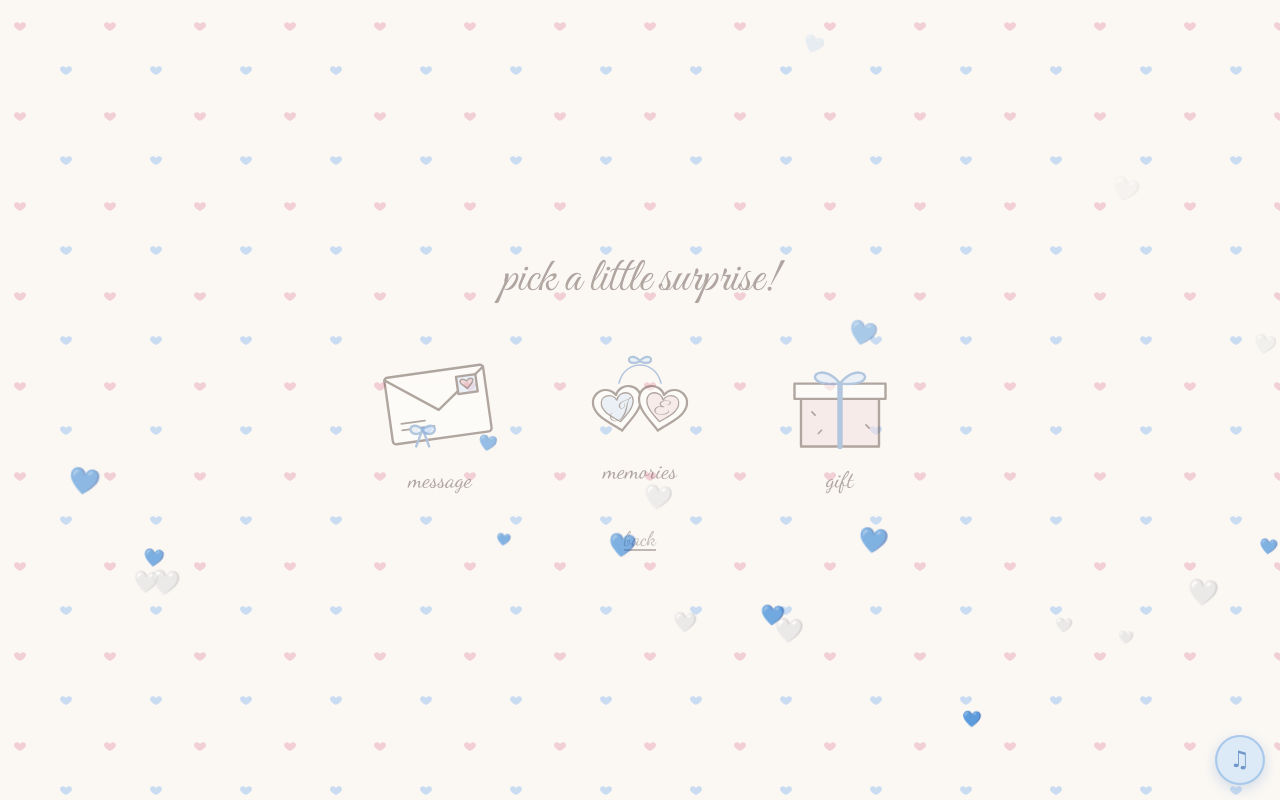
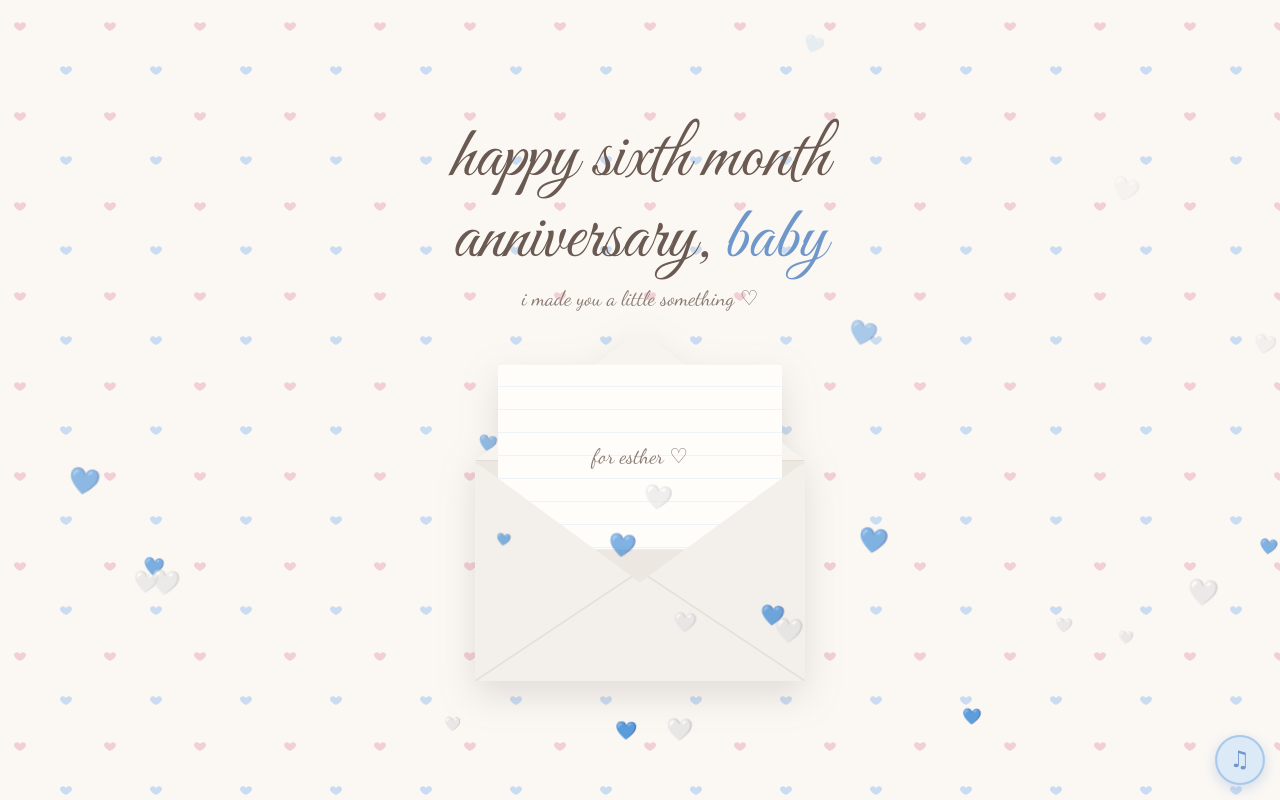
Before and after one commit to JalilM16/happy-6-months, a plain HTML site: page index.html in a window 1280 px wide. Both pictures are taken after a click on the button "open the envelope". Drawn offline with Linux system fonts and the light colour scheme.

Commit message:
Hold the opened envelope until the opening song finishes

```diff
--- a/index.html
+++ b/index.html
@@ -445,10 +445,20 @@ mb.addEventListener('click',()=>{
 
 // envelope
 const env=document.getElementById('envelope');
+let envWait=null;
+function leaveEnvelope(){ if(!envWait) return; clearInterval(envWait); envWait=null; go('menu'); }
 env.addEventListener('click',()=>{
-  if(env.classList.contains('open')) return;
+  if(env.classList.contains('open')){ leaveEnvelope(); return; } // tap again to skip
   env.classList.add('open'); burst(14);
-  setTimeout(()=>go("menu"),2100);
+  // stay on the open letter until the opening song finishes its first play-through
+  const op=tracks.opening, start=Date.now();
+  const songLeft=((op.duration||7.7)-(op.currentTime||0))*1000;
+  const wait=Math.min(12000,Math.max(2100,songLeft));
+  envWait=setInterval(()=>{
+    const el=Date.now()-start;
+    if(el>=wait) return leaveEnvelope();
+    if(el%1800<150) burst(3);
+  },150);
 });
 
 // floating hearts
```
